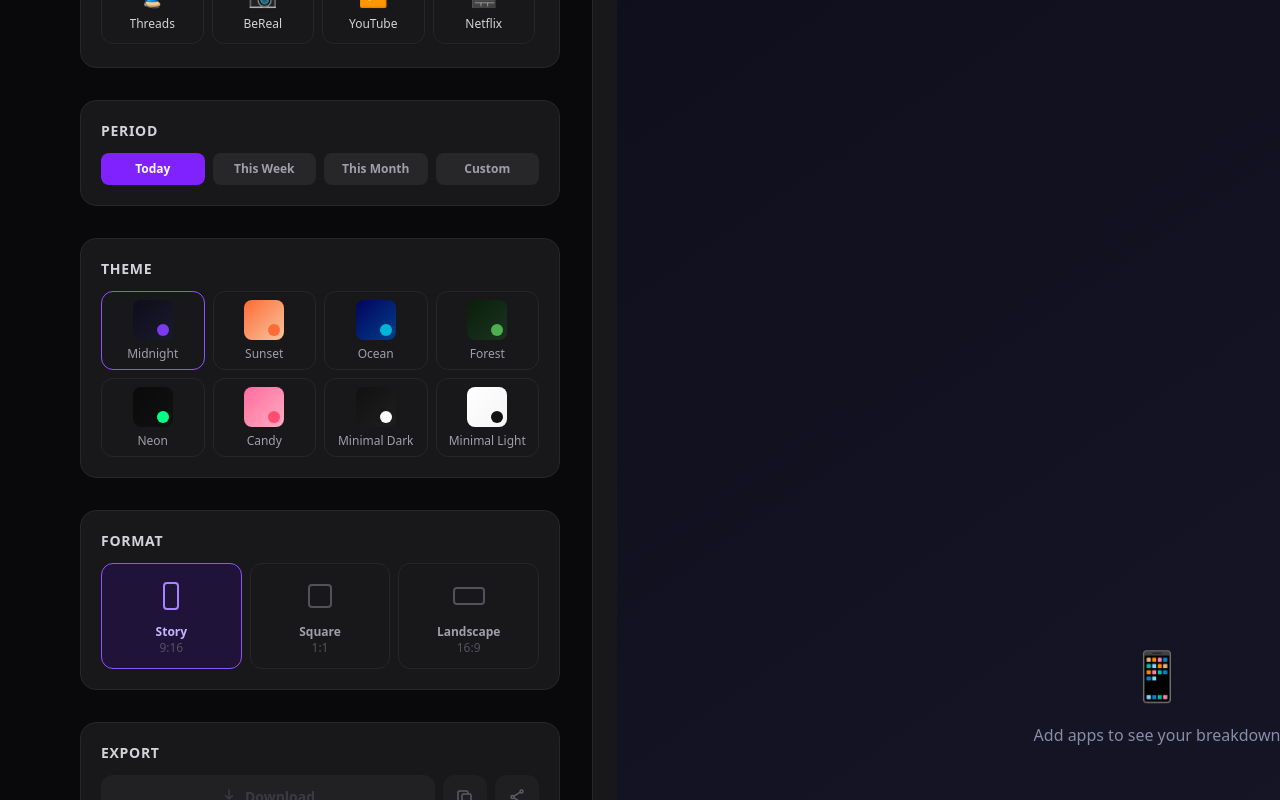
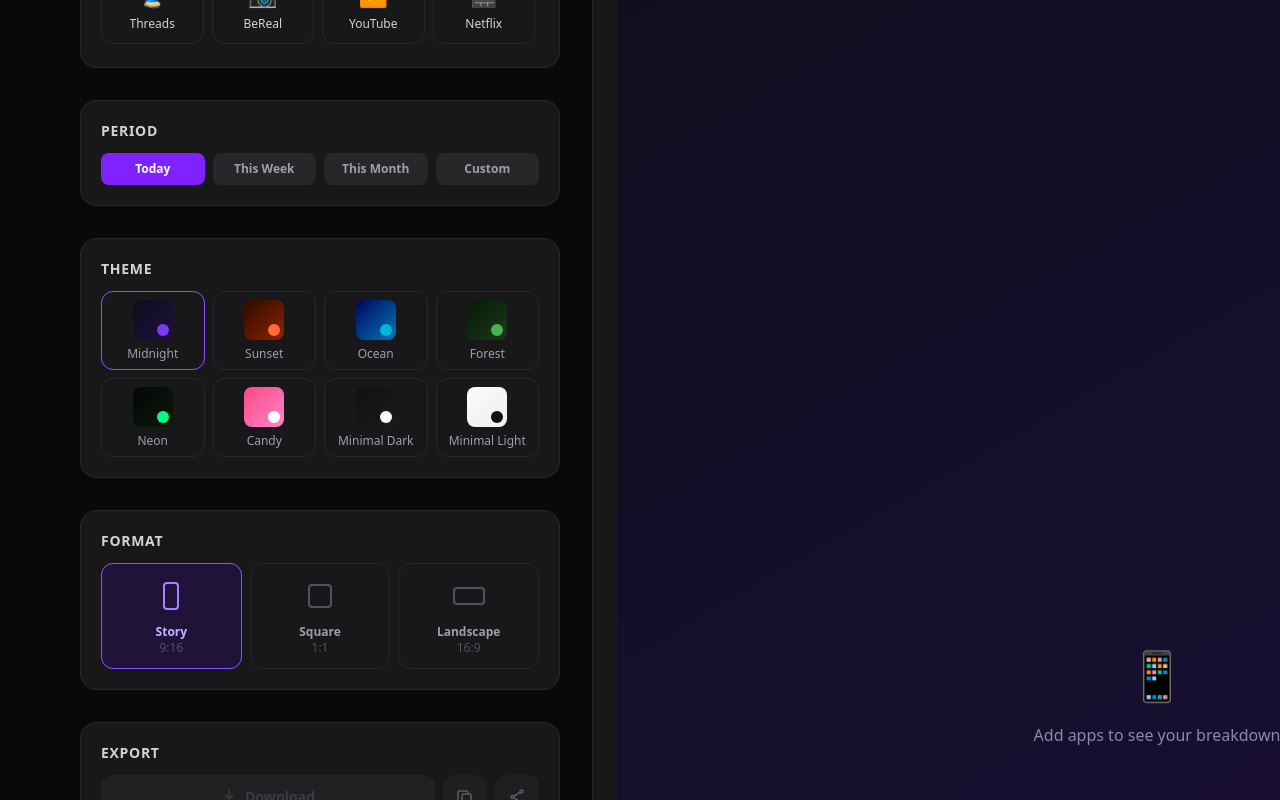
Before and after one commit to fahrimertdev/screendiet, a Next.js app: page / in a window 1280 px wide. Shown: the part 1008-1808 px from the top of the page. Built offline with nearby package versions, Linux system fonts and the light colour scheme.

Commit message:
feat: polish — improved theme gradients, landscape 2-col card layout, CSS tweaks

```diff
--- a/package.json
+++ b/package.json
@@ -9,6 +9,7 @@
     "lint": "eslint"
   },
   "dependencies": {
+    "html-to-image": "^1.11.13",
     "next": "16.2.2",
     "react": "19.2.4",
     "react-dom": "19.2.4"
--- a/src/components/card/ScreenCard.tsx
+++ b/src/components/card/ScreenCard.tsx
@@ -3,6 +3,7 @@ import { GeneratorState, ThemeConfig } from "@/types";
 import { getCardSize } from "@/lib/imageExport";
 import { THEME_REGISTRY } from "@/lib/themeRegistry";
 import { getFunFact } from "@/lib/funFactEngine";
+import { minutesToDisplay } from "@/lib/timeFormatters";
 import { CardHeader } from "./CardHeader";
 import { TotalTimeStat } from "./TotalTimeStat";
 import { AppBreakdownList } from "./AppBreakdownList";
@@ -11,11 +12,10 @@ import { Watermark } from "./Watermark";
 
 interface ScreenCardProps {
   state: GeneratorState;
-  forExport?: boolean;
 }
 
 export const ScreenCard = forwardRef<HTMLDivElement, ScreenCardProps>(
-  ({ state, forExport = false }, ref) => {
+  ({ state }, ref) => {
     const theme: ThemeConfig = THEME_REGISTRY[state.theme];
     const { width, height } = getCardSize(state.sizePreset);
 
@@ -33,18 +33,90 @@ export const ScreenCard = forwardRef<HTMLDivElement, ScreenCardProps>(
     });
 
     const isEmpty = state.selectedApps.length === 0;
+    const isLandscape = state.sizePreset === "landscape";
+    const padding = isLandscape ? 40 : 52;
 
-    const padding = state.sizePreset === "landscape" ? 40 : 52;
+    const cardBackground =
+      theme.gradientFrom && theme.gradientTo && theme.gradientFrom !== theme.gradientTo
+        ? `linear-gradient(150deg, ${theme.gradientFrom} 0%, ${theme.gradientTo} 100%)`
+        : theme.background;
 
+    if (isLandscape) {
+      return (
+        <div
+          ref={ref}
+          style={{
+            width: `${width}px`,
+            height: `${height}px`,
+            background: cardBackground,
+            padding: `${padding}px`,
+            display: "flex",
+            flexDirection: "column",
+            boxSizing: "border-box",
+            overflow: "hidden",
+            fontFamily: "system-ui, -apple-system, sans-serif",
+          }}
+        >
+          <CardHeader
+            theme={theme}
+            period={state.period}
+            customPeriodLabel={state.customPeriodLabel}
+          />
+
+          <div
+            style={{
+              display: "flex",
+              flex: 1,
+              gap: "40px",
+              marginTop: "24px",
+              minHeight: 0,
+            }}
+          >
+            {/* Left column: total stat */}
+            <div style={{ width: "280px", flexShrink: 0, display: "flex", flexDirection: "column", justifyContent: "center" }}>
+              <div
+                style={{
+                  fontSize: "72px",
+                  fontWeight: 900,
+                  color: theme.primaryText,
+                  letterSpacing: "-0.04em",
+                  lineHeight: 1,
+                  marginBottom: "8px",
+                }}
+              >
+                {minutesToDisplay(totalMinutes)}
+              </div>
+              <div style={{ fontSize: "14px", color: theme.secondaryText, fontWeight: 500, marginBottom: "24px" }}>
+                total · {state.selectedApps.length} apps
+              </div>
+              {!isEmpty && <FunFactFooter theme={theme} funFact={funFact} />}
+            </div>
+
+            {/* Right column: breakdown */}
+            <div style={{ flex: 1, display: "flex", flexDirection: "column", overflow: "hidden" }}>
+              {isEmpty ? (
+                <div style={{ flex: 1, display: "flex", alignItems: "center", justifyContent: "center" }}>
+                  <span style={{ fontSize: "14px", color: theme.secondaryText }}>Add apps to see your breakdown</span>
+                </div>
+              ) : (
+                <AppBreakdownList apps={state.selectedApps} totalMinutes={totalMinutes} theme={theme} />
+              )}
+            </div>
+          </div>
+
+          <Watermark theme={theme} />
+        </div>
+      );
+    }
+
+    // Story / Square layout
     return (
       <div
         ref={ref}
         style={{
           width: `${width}px`,
           height: `${height}px`,
-          background: theme.gradientFrom && theme.gradientTo
-            ? `linear-gradient(145deg, ${theme.gradientFrom}, ${theme.gradientTo})`
-            : theme.background,
+          background: cardBackground,
           padding: `${padding}px`,
           display: "flex",
           flexDirection: "column",
--- a/src/lib/themeRegistry.ts
+++ b/src/lib/themeRegistry.ts
@@ -12,20 +12,20 @@ export const THEME_REGISTRY: Record<ThemeId, ThemeConfig> = {
     barBackground: "#2D2D4A",
     barFill: "#7C3AED",
     gradientFrom: "#0D0D1A",
-    gradientTo: "#1A1A2E",
+    gradientTo: "#1E1040",
   },
   sunset: {
     id: "sunset",
     name: "Sunset",
-    background: "#1A0A0A",
-    surface: "#2D1515",
+    background: "#1A0A00",
+    surface: "#2D1500",
     primaryText: "#FFF4EC",
-    secondaryText: "#D4927A",
+    secondaryText: "#E8A87C",
     accent: "#FF6B35",
-    barBackground: "#3D2020",
+    barBackground: "#3D2010",
     barFill: "#FF6B35",
-    gradientFrom: "#FF6B35",
-    gradientTo: "#F7C59F",
+    gradientFrom: "#2D0A00",
+    gradientTo: "#8B2500",
   },
   ocean: {
     id: "ocean",
@@ -38,72 +38,72 @@ export const THEME_REGISTRY: Record<ThemeId, ThemeConfig> = {
     barBackground: "#0077B6",
     barFill: "#00B4D8",
     gradientFrom: "#03045E",
-    gradientTo: "#023E8A",
+    gradientTo: "#0077B6",
   },
   forest: {
     id: "forest",
     name: "Forest",
-    background: "#0A1F0A",
-    surface: "#1A3320",
+    background: "#071A07",
+    surface: "#122612",
     primaryText: "#E8F5E9",
     secondaryText: "#81C784",
     accent: "#4CAF50",
-    barBackground: "#2E5C35",
+    barBackground: "#1E3A1E",
     barFill: "#4CAF50",
-    gradientFrom: "#0A1F0A",
-    gradientTo: "#1A3320",
+    gradientFrom: "#071A07",
+    gradientTo: "#1A3A1A",
   },
   neon: {
     id: "neon",
     name: "Neon",
-    background: "#0A0A0A",
-    surface: "#111111",
+    background: "#050505",
+    surface: "#0E0E0E",
     primaryText: "#00FF87",
     secondaryText: "#00CC6A",
     accent: "#00FF87",
-    barBackground: "#1A1A1A",
+    barBackground: "#141414",
     barFill: "#00FF87",
-    gradientFrom: "#0A0A0A",
-    gradientTo: "#111111",
+    gradientFrom: "#050505",
+    gradientTo: "#0A1A0A",
   },
   candy: {
     id: "candy",
     name: "Candy",
-    background: "#FF6B9D",
-    surface: "#FF8FB1",
+    background: "#FF4785",
+    surface: "#FF6BA0",
     primaryText: "#FFFFFF",
-    secondaryText: "#FFD6E5",
-    accent: "#FF4D6D",
-    barBackground: "#FF8FB1",
+    secondaryText: "#FFD6E8",
+    accent: "#FFFFFF",
+    barBackground: "#FF6BA0",
     barFill: "#FFFFFF",
-    gradientFrom: "#FF6B9D",
-    gradientTo: "#FFADC5",
+    gradientFrom: "#FF4785",
+    gradientTo: "#FF85C8",
   },
   "minimal-dark": {
     id: "minimal-dark",
     name: "Minimal Dark",
     background: "#111111",
-    surface: "#1E1E1E",
+    surface: "#1A1A1A",
     primaryText: "#FFFFFF",
-    secondaryText: "#888888",
+    secondaryText: "#777777",
     accent: "#FFFFFF",
-    barBackground: "#2E2E2E",
+    barBackground: "#2A2A2A",
     barFill: "#FFFFFF",
     gradientFrom: "#111111",
-    gradientTo: "#1E1E1E",
+    gradientTo: "#1A1A1A",
   },
   "minimal-light": {
     id: "minimal-light",
     name: "Minimal Light",
-    background: "#FFFFFF",
-    surface: "#F5F5F5",
+    background: "#FAFAFA",
+    surface: "#F0F0F0",
     primaryText: "#111111",
-    secondaryText: "#666666",
+    secondaryText: "#777777",
     accent: "#111111",
     barBackground: "#E0E0E0",
     barFill: "#111111",
-    gradientFrom: "#FFFFFF",
-    gradientTo: "#F5F5F5",
+    gradientFrom: "#FAFAFA",
+    gradientTo: "#F0F0F0",
   },
 };
 
```
Also changed, not shown: 1 other file (tests, documents, lock files or other folders).
